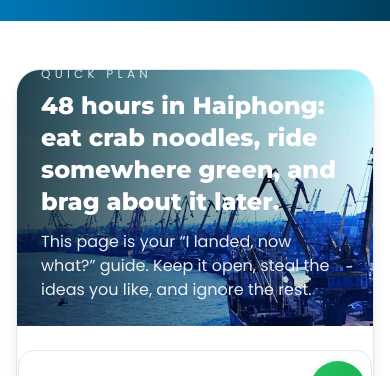
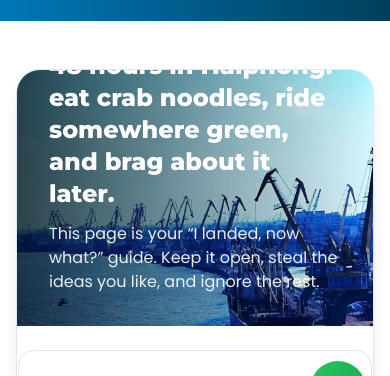
Before and after one commit to Vispaico/rivercity, a React (Vite) app: page /guides/haiphong-travel-guide in a window 390 px wide. Shown: the part 403-779 px from the top of the page. Built offline with nearby package versions, Linux system fonts and the light colour scheme; no server answers; the database is empty.

Commit message:
Padding added to guide header text containers for better spacing on mobile

```diff
--- a/src/pages/guides/HaiphongTravelGuidePage.jsx
+++ b/src/pages/guides/HaiphongTravelGuidePage.jsx
@@ -38,7 +38,7 @@ const HaiphongTravelGuidePage = () => {
                 decoding="async"
               />
               <div className="absolute inset-0 bg-gradient-to-r from-black/70 via-black/35 to-transparent" />
-              <div className="absolute inset-0 p-6 sm:p-10 flex flex-col justify-end"><br/>
+              <div className="absolute inset-0 p-8 pt-12 sm:p-10 flex flex-col justify-end">
                 <p className="text-xs uppercase tracking-[0.35em] text-white/80">Quick plan</p>
                 <h2 className="mt-2 text-2xl sm:text-3xl font-extrabold text-white max-w-2xl">
                   48 hours in Haiphong: eat crab noodles, ride somewhere green, and brag about it later.
--- a/src/pages/guides/LivingInHaiphongExpatGuidePage.jsx
+++ b/src/pages/guides/LivingInHaiphongExpatGuidePage.jsx
@@ -78,7 +78,7 @@ const LivingInHaiphongExpatGuidePage = () => {
                     decoding="async"
                   />
                   <div className="absolute inset-0 bg-gradient-to-r from-black/70 via-black/35 to-transparent" />
-                  <div className="absolute inset-0 p-6 sm:p-10 flex flex-col justify-end"><br/>
+                  <div className="absolute inset-0 p-8 pt-12 sm:p-10 flex flex-col justify-end">
                     <p className="text-xs uppercase tracking-[0.35em] text-white/80">Quick vibe check</p>
                     <h2 className="mt-2 text-2xl sm:text-3xl font-extrabold text-white">
                       Haiphong is a working city. That’s the whole charm.
```
